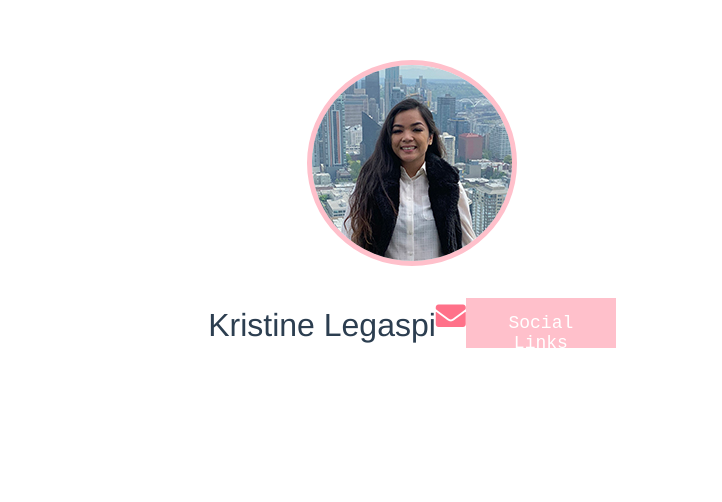
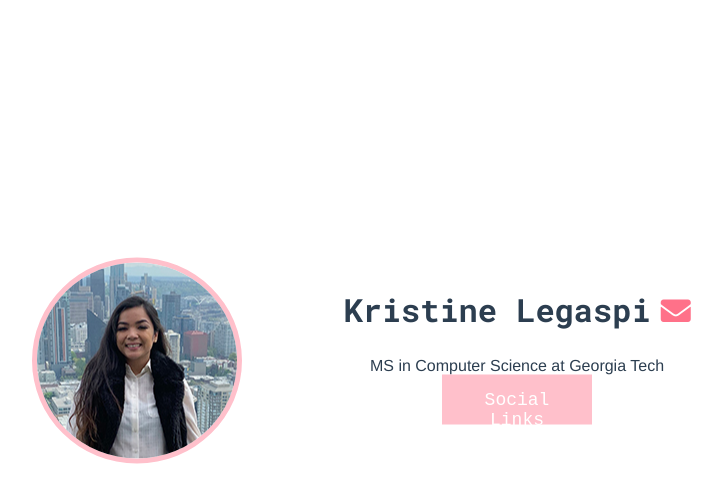
Before and after one commit to krissylegaspi/personal-website, a Vue app: page / in a window 1280 px wide. Shown: the top 502 px of the page, without its empty margins (228-950 px from the left). Built offline with nearby package versions, Linux system fonts and the light colour scheme.

Commit message:
Update front page spacings

```diff
--- a/public/index.html
+++ b/public/index.html
@@ -7,6 +7,8 @@
 		<link rel="stylesheet" href="https://cdnjs.cloudflare.com/ajax/libs/font-awesome/5.15.3/css/all.min.css" />
 		<link rel="icon" href="<%= BASE_URL %>favicon.ico">
 		<title>Kristine Legaspi</title>
+		<link rel="preconnect" href="https://fonts.gstatic.com">
+<link href="https://fonts.googleapis.com/css2?family=Roboto+Mono:wght@700&display=swap" rel="stylesheet">
 	</head>
 	<body>
 		<noscript>
--- a/src/App.vue
+++ b/src/App.vue
@@ -1,17 +1,14 @@
 <template>
-    <Pfp />
     <Header />
 </template>
 
 <script>
 import Header from './components/Header'
-import Pfp from './components/Pfp'
 
 export default {
 	name: 'App',
 	components: {
 		Header,
-		Pfp,
 	},
 	data() {
 		return {
--- a/src/components/Header.vue
+++ b/src/components/Header.vue
@@ -1,9 +1,14 @@
 <template>
+    <div class="box">
+        <img v-bind:class="gender" src="../assets/profile-zoom.jpg" v-bind:alt="`${firstName} ${lastName}`" />
+        <div class="content">
+        <h1>{{ title }}</h1><a href="mailto:kg.lgsp@gmail.com" target="_blank"><i class="fas fa-envelope"></i></a>
+        <p>MS in Computer Science at Georgia Tech</p>
+        </div>
     <header>
-        <h1>{{ title }}</h1>
-        <a href="mailto:kg.lgsp@gmail.com" target="_blank"><i class="fas fa-envelope"></i></a>
         <Button text="Social Links" />
     </header>
+    </div>
 </template>
 
 <script>
@@ -19,11 +24,59 @@ export default {
     },
     components: {
         Button
+    },
+    methods: {
+
+    },
+    data() {
+        return {
+            firstName: "Kristine",
+            lastName: "Legaspi",
+            gender: "female",
+        }
     }
 }
 </script>
 
 <style scoped>
+
+.box {
+    position: fixed;
+    width: 800px;
+    height: 325px;
+    top: 50%;
+    left: 50%;
+    transform: translate(-50%, -50%);
+    padding: 20px;
+    box-sizing: border-box;
+    background: transparent;
+    border-radius: 4px;
+    /* display: flex; */
+    vertical-align: middle;
+}
+
+.box .content {
+    padding-left: 20px;
+}
+
+.box .content h1 {
+    margin: 0;
+    padding-top: 30px;
+    padding-left: 0;
+    padding-right: 10px;
+    display: inline-grid;
+    margin-bottom: 1rem;
+    font-weight: normal;
+    font-family: 'Roboto Mono', monospace;
+}
+
+.box .content p {
+    margin: 0;
+    padding: 10px 0 0;
+    text-align: justify;
+    display: inline-block;
+}
+
 header {
     display: flex;
     justify-content: center;
@@ -33,8 +86,39 @@ header {
     border: 3px;
 }
 
-h1 {
-margin-bottom: 1rem;
-font-weight: normal;
+img {
+    float: left;
+    display: block;
+	border-radius: 50%;
+	border: 5px #333 solid;
+	margin-bottom: 1rem;
+    /* vertical-align: middle; */
 }
+
+.female {
+	border-color: pink;
+	background-color: pink;
+	color: #333;
+	max-width: 70%;
+	max-height: 70%;
+}
+
+/* Font Awesome icons */
+
+i {
+    /* padding-top: 10px;
+    padding-right: 10px;
+    padding-left: 10px;
+    padding-bottom: 10px; */
+    display: inline-block;
+	font-size: 30px;
+	padding-bottom: 15px;
+	color: rgb(255, 113, 137);
+}
+
+i:hover {
+	color: pink;
+	opacity: 80;
+}
+
 </style>
--- a/src/components/Pfp.vue
+++ /dev/null
@@ -1,32 +0,0 @@
-<template>
-    <img v-bind:class="gender" src="../assets/profile-zoom.jpg" v-bind:alt="`${firstName} ${lastName}`" />
-</template>
-
-<script>
-export default {
-    name: "Pfp",
-    data() {
-        return {
-            firstName: "Kristine",
-            lastName: "Legaspi",
-            gender: "female",
-        };
-    },
-}
-</script>
-
-<style scoped>
-img {
-	border-radius: 50%;
-	border: 5px #333 solid;
-	margin-bottom: 1rem;
-}
-
-.female {
-	border-color: pink;
-	background-color: pink;
-	color: #333;
-	max-width: 20%;
-	max-height: 20%;
-}
-</style>
```
